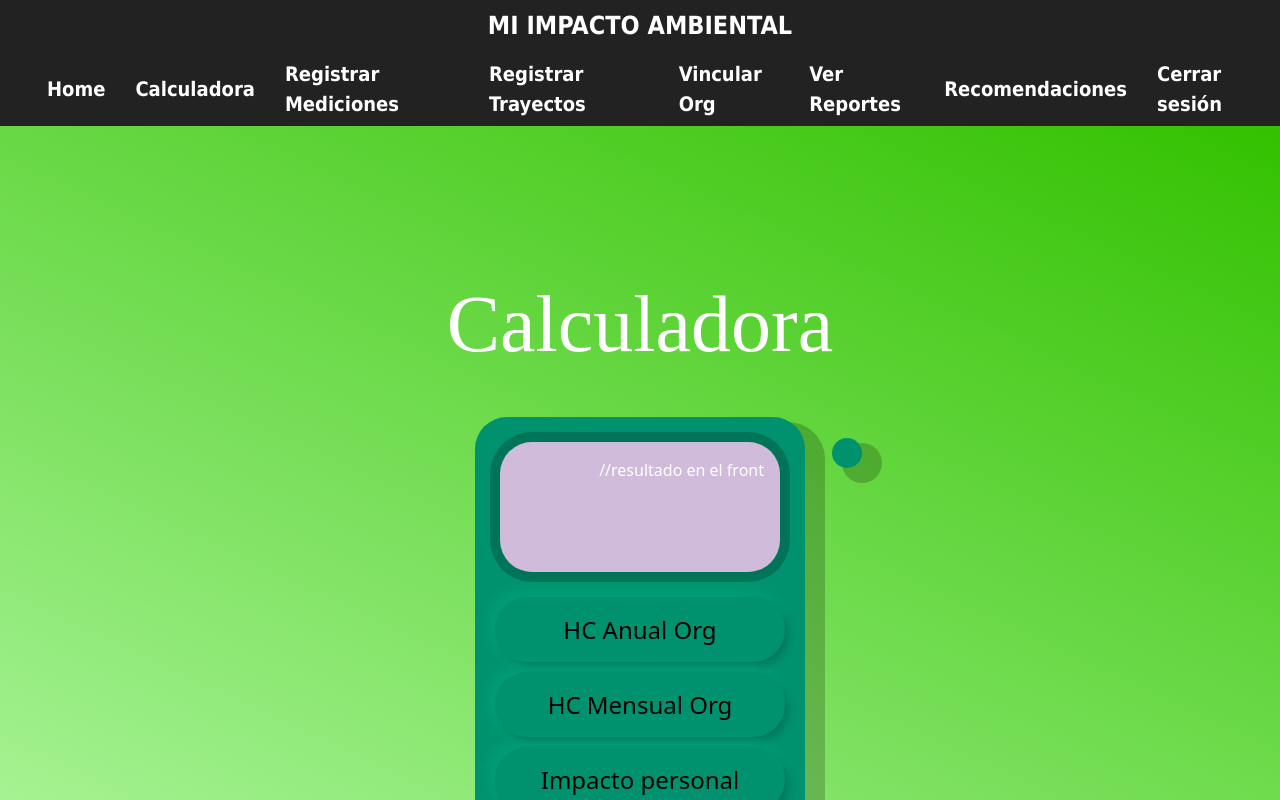
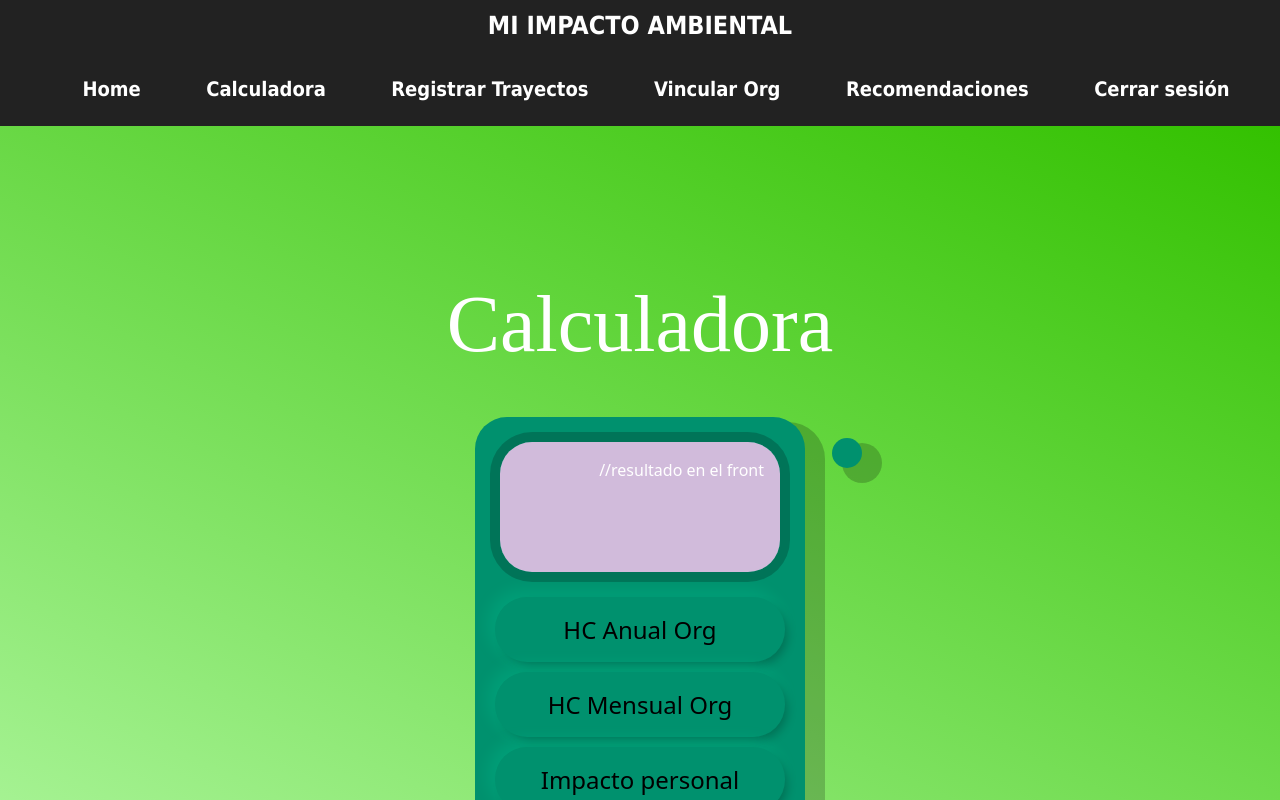
Before and after one commit to matiasplanchuelo/huella, a Vue app: page /Calculadora in a window 1280 px wide. Shown: the top 800 px of the page. Built offline with nearby package versions, Linux system fonts and the light colour scheme; the HTML template or start-up script is replaced by a standard one.

Commit message:
fix pantallas, todo listo

```diff
--- a/src/components/Calculadora.vue
+++ b/src/components/Calculadora.vue
@@ -12,16 +12,10 @@
             <RouterLink to="/Calculadora">Calculadora</RouterLink>
           </li>
           <li>
-            <RouterLink to="/RegistrarMediciones">Registrar Mediciones</RouterLink>
-          </li>
-          <li>
             <RouterLink to="/RegistrarTrayectos">Registrar Trayectos</RouterLink>
           </li>
           <li>
             <RouterLink to="/VincularConOrg">Vincular Org</RouterLink>
-          </li>
-          <li>
-            <RouterLink to="/VisualizarReportes">Ver Reportes</RouterLink>
           </li>
           <li>
             <RouterLink to="/GuiaRecomendaciones">Recomendaciones</RouterLink>
--- a/src/components/RegistrarTrayectos.vue
+++ b/src/components/RegistrarTrayectos.vue
@@ -11,16 +11,10 @@
             <RouterLink to="/Calculadora">Calculadora</RouterLink>
           </li>
           <li>
-            <RouterLink to="/RegistrarMediciones">Registrar Mediciones</RouterLink>
-          </li>
-          <li>
             <RouterLink to="/RegistrarTrayectos">Registrar Trayectos</RouterLink>
           </li>
           <li>
             <RouterLink to="/VincularConOrg">Vincular Org</RouterLink>
-          </li>
-          <li>
-            <RouterLink to="/VisualizarReportes">Ver Reportes</RouterLink>
           </li>
           <li>
             <RouterLink to="/GuiaRecomendaciones">Recomendaciones</RouterLink>
--- a/src/components/VincularConOrg.vue
+++ b/src/components/VincularConOrg.vue
@@ -7,10 +7,8 @@
         <ul class="ulMenu">
           <li> <RouterLink to="/MenuPrincipal">Home</RouterLink> </li>
           <li> <RouterLink to="/Calculadora">Calculadora</RouterLink> </li>
-          <li> <RouterLink to="/RegistrarMediciones">Registrar Mediciones</RouterLink></li>
           <li> <RouterLink to="/RegistrarTrayectos">Registrar Trayectos</RouterLink> </li>
           <li> <RouterLink to="/VincularConOrg">Vincular Org</RouterLink> </li>
-          <li> <RouterLink to="/VisualizarReportes">Ver Reportes</RouterLink> </li>
           <li> <RouterLink to="/GuiaRecomendaciones">Recomendaciones</RouterLink> </li>
           <li> <RouterLink to="/" @click="cerrarSesion">Cerrar sesión</RouterLink> </li>
         </ul>
```
